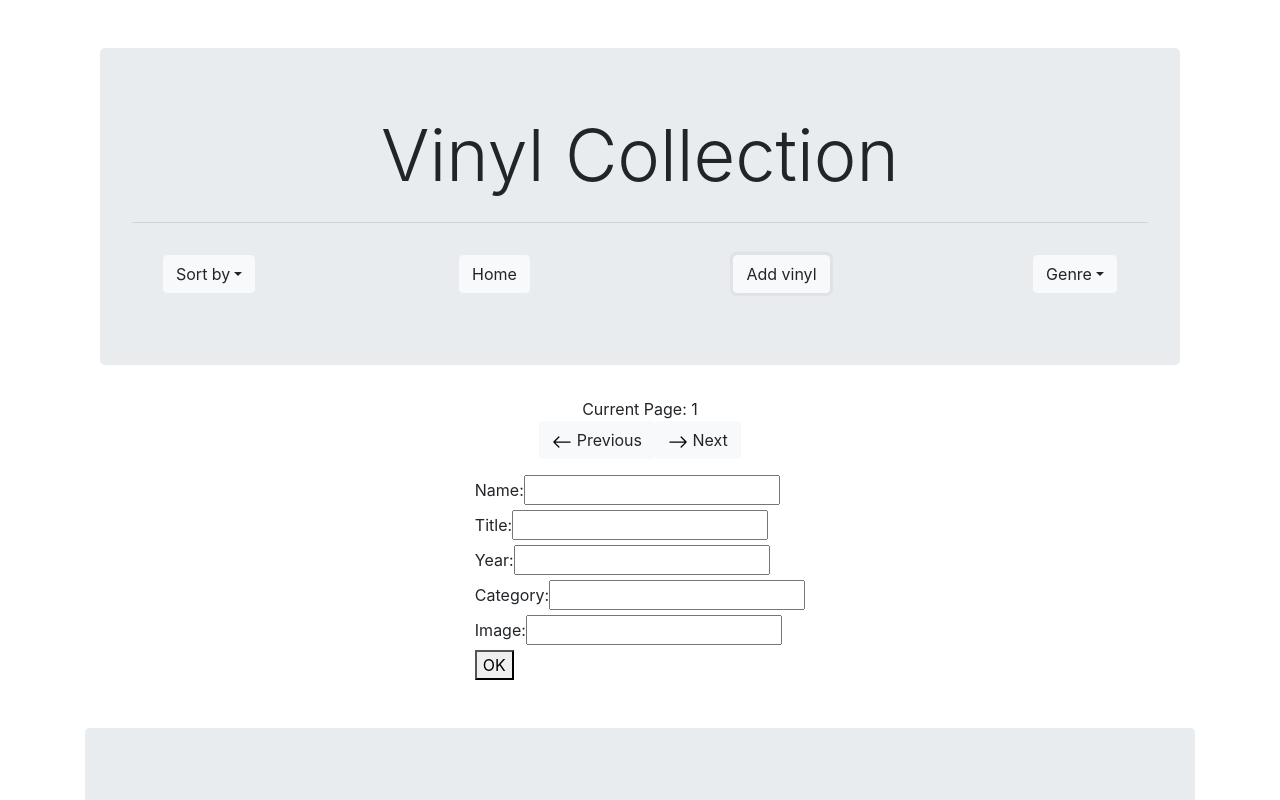
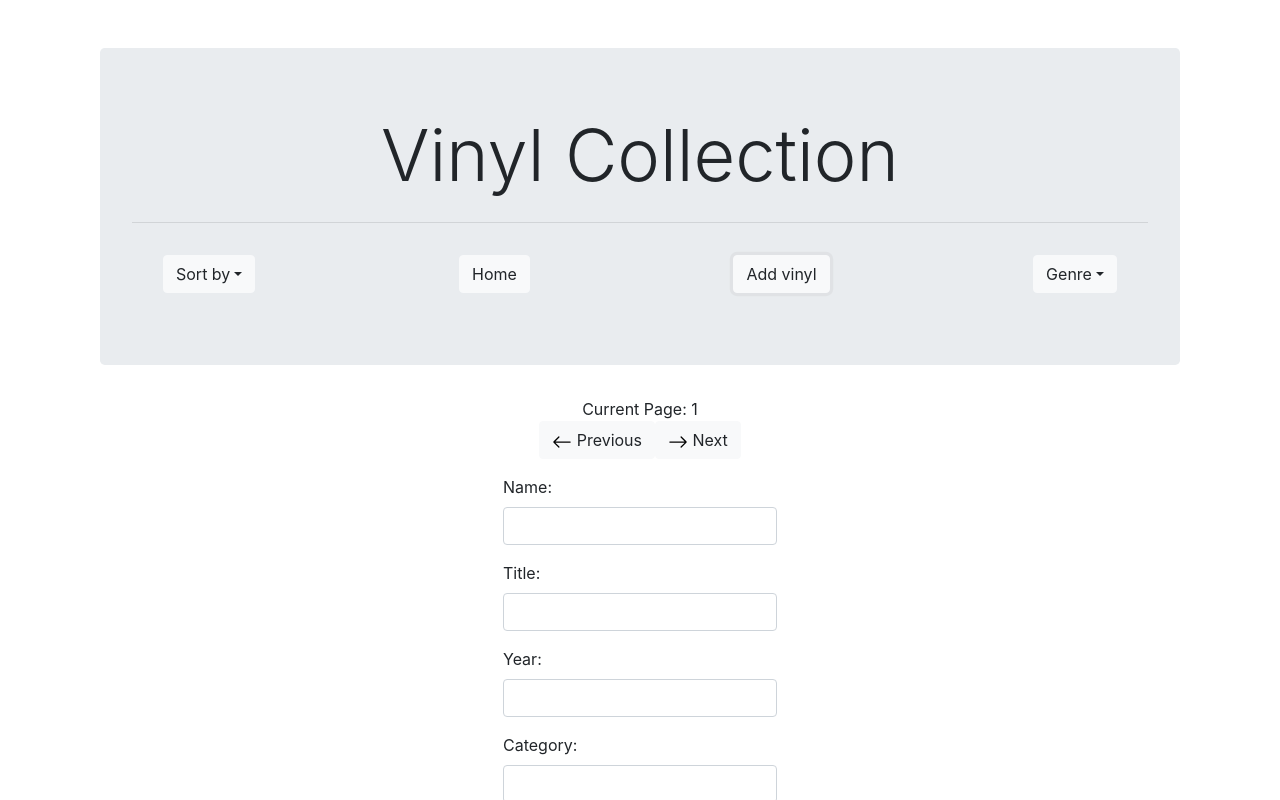
Before and after one commit to VeraWoerdeman/Week-2---Frontend, a React (Create React App) app in the folder wa-vera-app/: page / in a window 1280 px wide. Both pictures are taken after a click on the button "Add vinyl". Shown: the top 800 px of the page. Built offline with nearby package versions, Linux system fonts and the light colour scheme.

Commit message:
AddItemForm form style

```diff
--- a/wa-vera-app/src/App.js
+++ b/wa-vera-app/src/App.js
@@ -26,15 +26,6 @@ class App extends Component {
 
   };
 
-  handleHomeScreen = () => {
-    this.setState({
-      composers: composers,
-      selectedCategory: "",
-      sortBy: "",
-      currentPage:1
-    });
-
-  }
 
   handleSortByNameAZ = () => {
     const sortedComposers = [...this.state.composers].sort((a, b) => {
@@ -147,6 +138,16 @@ class App extends Component {
     }));
   };
 
+  handleHomeScreen = () => {
+    this.setState({
+      composers: composers,
+      selectedCategory: "",
+      sortBy: "",
+      currentPage:1
+    });
+
+  }
+
   render() {
     const { composers, currentPage, cardsPerPage, selectedCategory } = this.state;
     const filteredComposers = selectedCategory
@@ -165,11 +166,24 @@ class App extends Component {
         image={composer.image}
       />
     ));
-    console.log(renderedCards)
+
+    if (this.state.showForm) {
+      renderedCards.push(
+        <Card
+          key="new-card"
+          name={this.state.formData.name}
+          title={this.state.formData.title}
+          year={this.state.formData.year}
+          category={this.state.formData.category}
+          image={this.state.formData.image}
+        />
+      );
+    }
 
     return (
       <div>
-        <Header onSortByYearRecent={this.handleSortByYearRecent}
+        <Header
+          onSortByYearRecent={this.handleSortByYearRecent}
           onSortByNameAZ={this.handleSortByNameAZ}
           onSortByNameZA={this.handleSortByNameZA}
           onSortByAlbumAZ={this.handleSortByAlbumAZ}
@@ -181,18 +195,26 @@ class App extends Component {
           homePage={this.handleHomeScreen}
           toggleForm={this.toggleForm}
           submitForm={this.handleAddItem}
-        onSort={this.handleSort} currentPage={currentPage} />
+          onSort={this.handleSort}
+          currentPage={currentPage}
+        />
         <div className="App">
           <div className="row row-col mt-3 justify-content-center">
-
-        {this.state.showForm ? <AddItemForm handleSubmit={this.handleAddItem} /> : renderedCards}
+            {this.state.showForm ? (
+              <AddItemForm
+                handleSubmit={this.handleAddItem}
+                handleInputChange={this.handleInputChange}
+                formData={this.state.formData}
+              />
+            ) : (
+              renderedCards
+            )}
           </div>
           <Footer />
         </div>
       </div>
     );
   }
-
 }
 
 export default App;
--- a/wa-vera-app/src/components/AddItemForm.js
+++ b/wa-vera-app/src/components/AddItemForm.js
@@ -46,29 +46,27 @@ class AddItemForm extends Component {
 
     return (
       <form onSubmit={() => this.props.handleSubmit({ name, title, year, category, image })}>
-        <div>
+        <div className="form-group">
           <label htmlFor="name">Name:</label>
-          <input type="text" id="name" name="name" value={name} onChange={this.handleInputChange} />
+          <input type="text" name="name" id="name" className="form-control" value={this.state.name} onChange={this.handleInputChange} />
         </div>
-        <div>
+        <div className="form-group">
           <label htmlFor="title">Title:</label>
-          <input type="text" id="title" name="title" value={title} onChange={this.handleInputChange} />
+          <input type="text" name="title" id="title" className="form-control" value={this.state.title} onChange={this.handleInputChange} />
         </div>
-        <div>
+        <div className="form-group">
           <label htmlFor="year">Year:</label>
-          <input type="text" id="year" name="year" value={year} onChange={this.handleInputChange} />
+          <input type="text" name="year" id="year" className="form-control" value={this.state.year} onChange={this.handleInputChange} />
         </div>
-        <div>
+        <div className="form-group">
           <label htmlFor="category">Category:</label>
-          <input type="text" id="category" name="category" value={category} onChange={this.handleInputChange} />
+          <input type="text" name="category" id="category" className="form-control" value={this.state.category} onChange={this.handleInputChange} />
         </div>
-        <div>
+        <div className="form-group">
           <label htmlFor="image">Image:</label>
-          <input type="text" id="image" name="image" value={image} onChange={this.handleInputChange} />
+          <input type="text" name="image" id="image" className="form-control" value={this.state.image} onChange={this.handleInputChange} />
         </div>
-        <div>
-          <button type="submit">OK</button>
-        </div>
+        <button type="submit" className="btn btn-primary">Add vinyl</button>
       </form>
     );
   }
```
Lines whose indentation alone changed are shown as unchanged.
